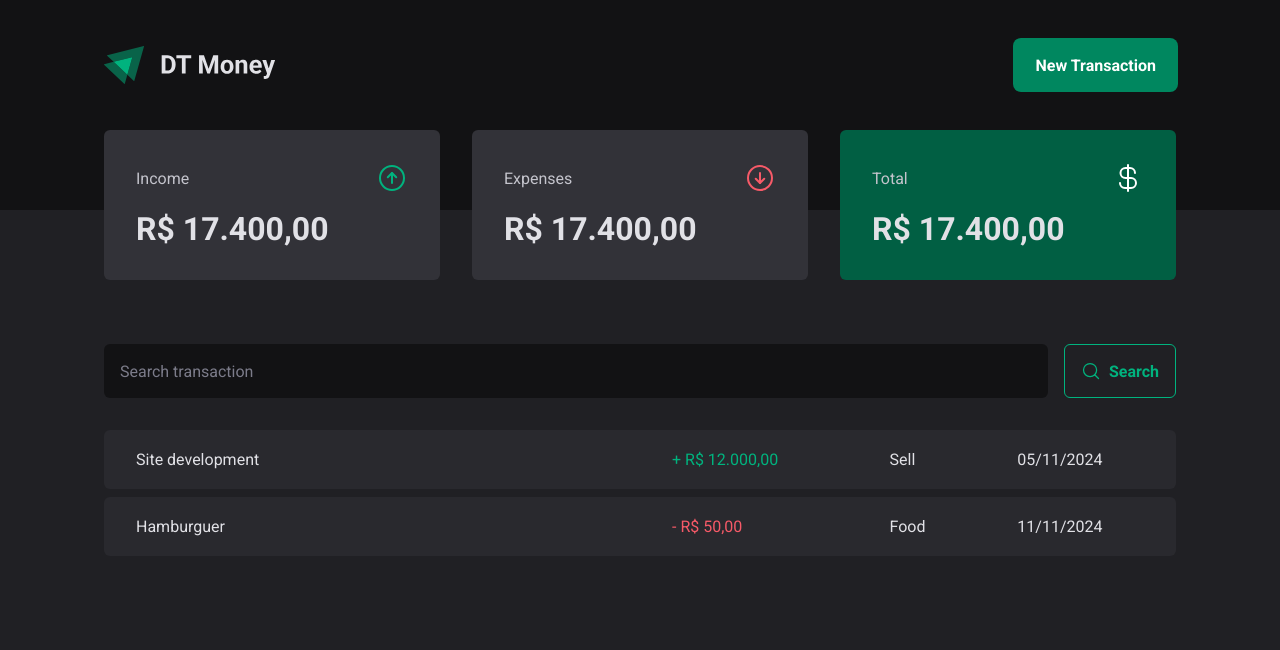
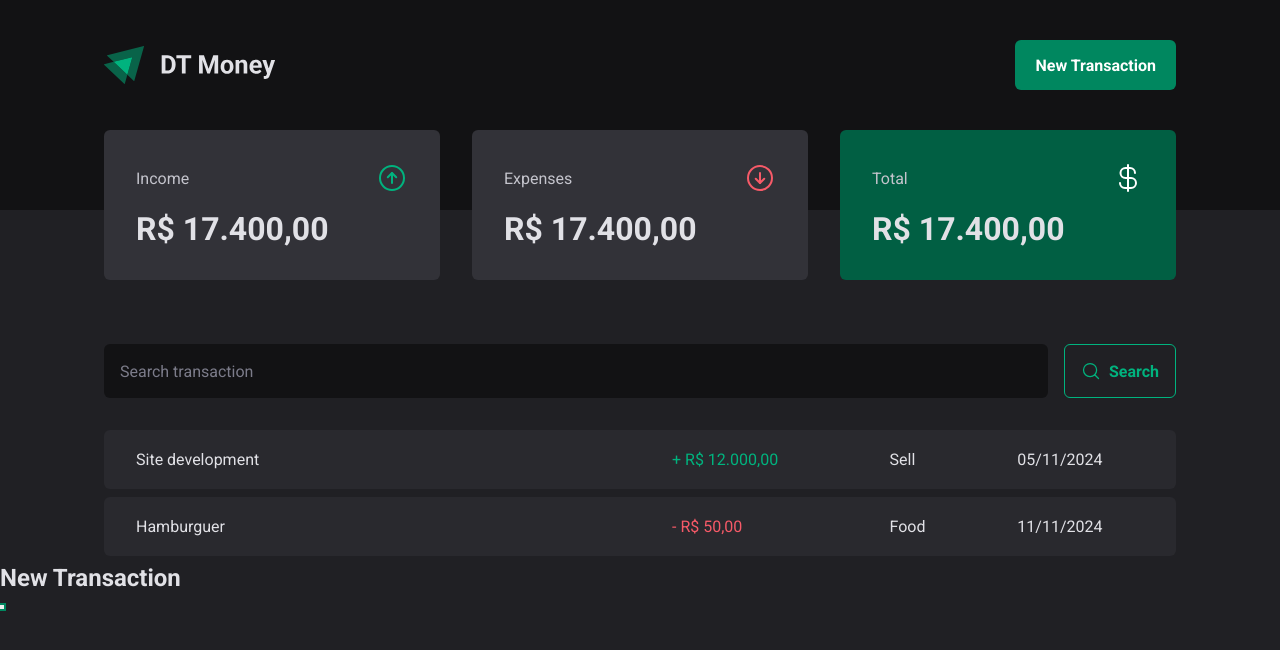
Before and after one commit to isaiasgabriel/dt-money, a React (Vite) app: page / in a window 1280 px wide. Both pictures are taken after a click on the button "New Transaction". Shown: the top 650 px of the page. Built offline with nearby package versions, Linux system fonts and the light colour scheme.

Commit message:
component: modal dialog with Radix UI

```diff
--- a/package.json
+++ b/package.json
@@ -10,6 +10,7 @@
     "preview": "vite preview"
   },
   "dependencies": {
+    "@radix-ui/react-dialog": "^1.1.2",
     "phosphor-react": "^1.4.1",
     "react": "^18.3.1",
     "react-dom": "^18.3.1",
--- a/src/components/Header/index.tsx
+++ b/src/components/Header/index.tsx
@@ -1,5 +1,6 @@
 import { HeaderContainer, HeaderContent, NewTransactionButton } from './styles'
 import logoImg from '../../assets/logo.svg'
+import * as Dialog from '@radix-ui/react-dialog' // Docs: https://www.radix-ui.com/primitives/docs/components/dialog
 
 export function Header() {
   return (
@@ -7,7 +8,26 @@ export function Header() {
       <HeaderContent>
         <img src={logoImg} alt="" />
 
-        <NewTransactionButton>New Transaction</NewTransactionButton>
+        <Dialog.Root>
+          <Dialog.Trigger asChild>
+            {/*
+                The asChild option will reuse the button inside as the trigger instead of creating a new button.
+                If you don't put the 'asChild' option you'll have 2 buttons: Datalog.Trigger and NewTransactionButton.
+            */}
+            <NewTransactionButton>New Transaction</NewTransactionButton>
+          </Dialog.Trigger>
+
+          {/* Dialog.Portal will create the component outside the root */}
+          <Dialog.Portal>
+            <Dialog.Overlay />
+            {/* Dialog.Overlay it's basically the background with less opacity */}
+            <Dialog.Content>
+              <Dialog.Title>New Transaction</Dialog.Title>
+
+              <Dialog.Close />
+            </Dialog.Content>
+          </Dialog.Portal>
+        </Dialog.Root>
       </HeaderContent>
     </HeaderContainer>
   )
```
Also changed, not shown: 1 other file (tests, documents, lock files or other folders).
